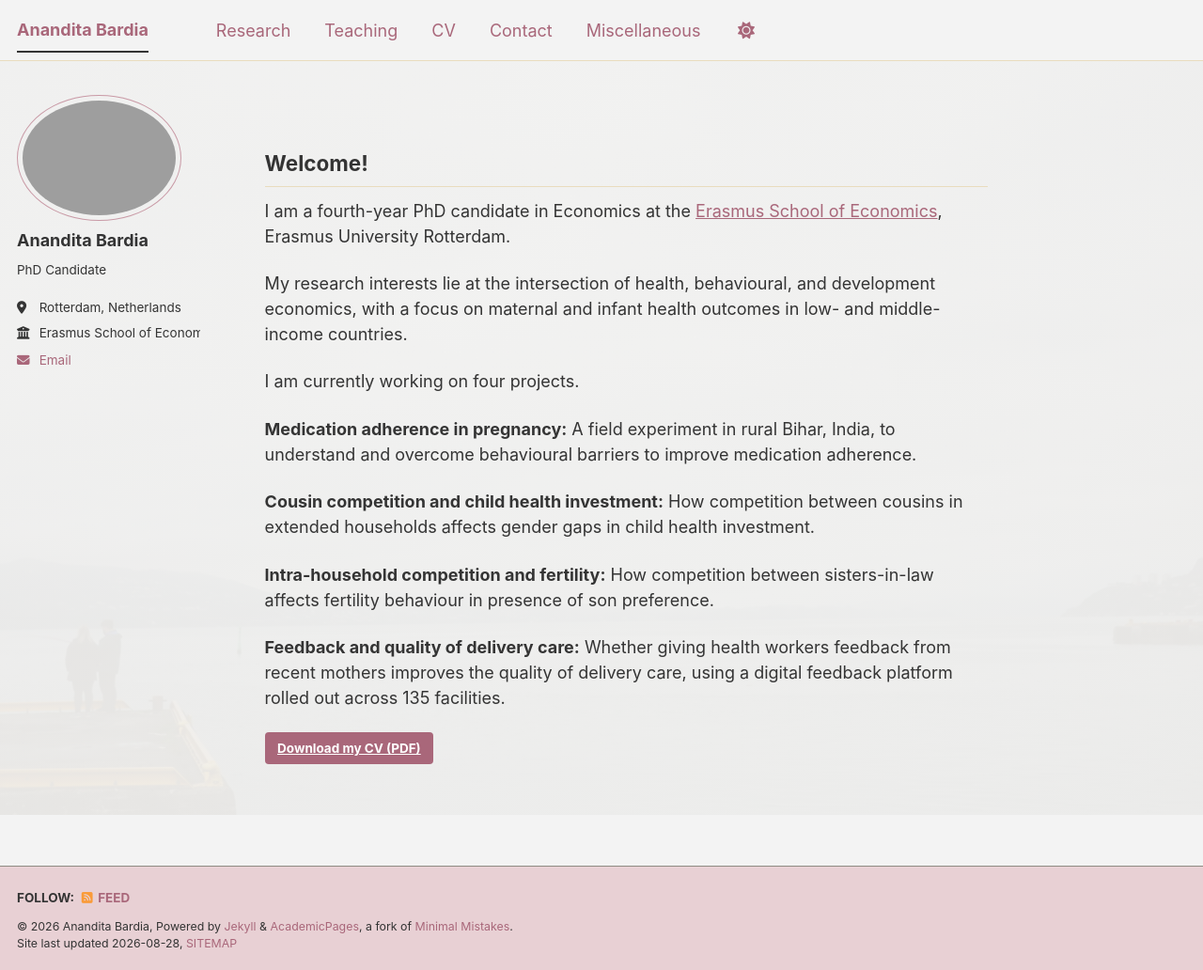
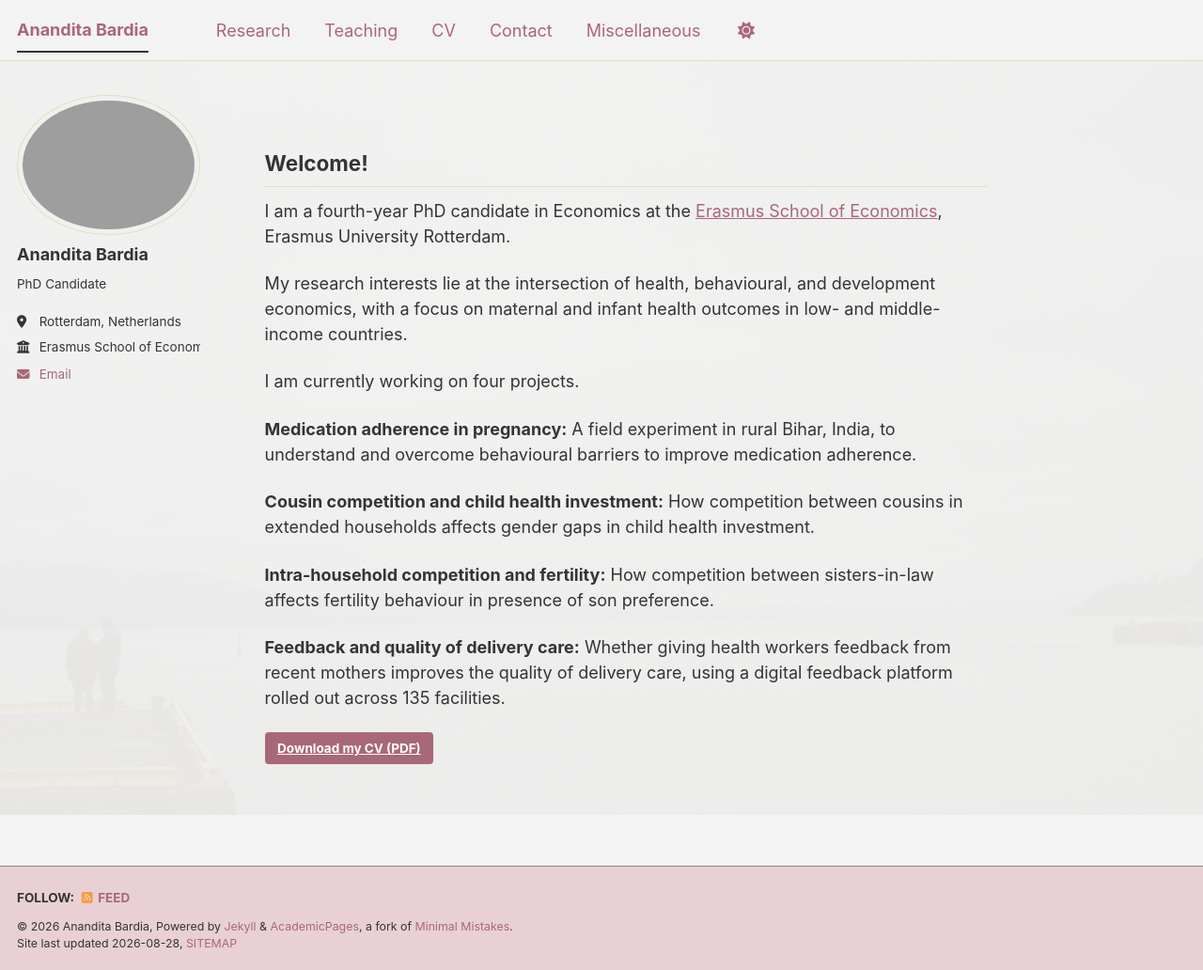
Before and after one commit to ananditabardia/ananditabardia.github.io, a Jekyll site: the page built from _pages/about.md, in a window 1280 px wide and 1032 px high. Shown: the whole window at 94% size. Built offline with Jekyll 4.4.1, drawn with Linux system fonts in a browser that asks for light colours; a script bundle is joined from its source files by our own code; library files that are not in the unit come from our copies.

Commit message:
Update main.scss

```diff
--- a/assets/css/main.scss
+++ b/assets/css/main.scss
@@ -54,5 +54,11 @@ a {
 }
 
 .author__avatar img {
-  border-color: #C99AA6 !important;
+  max-width: 320px !important;
 }
+
+@media (min-width: 80em) {
+  .sidebar {
+    max-width: 320px !important;
+  }
+}
```
